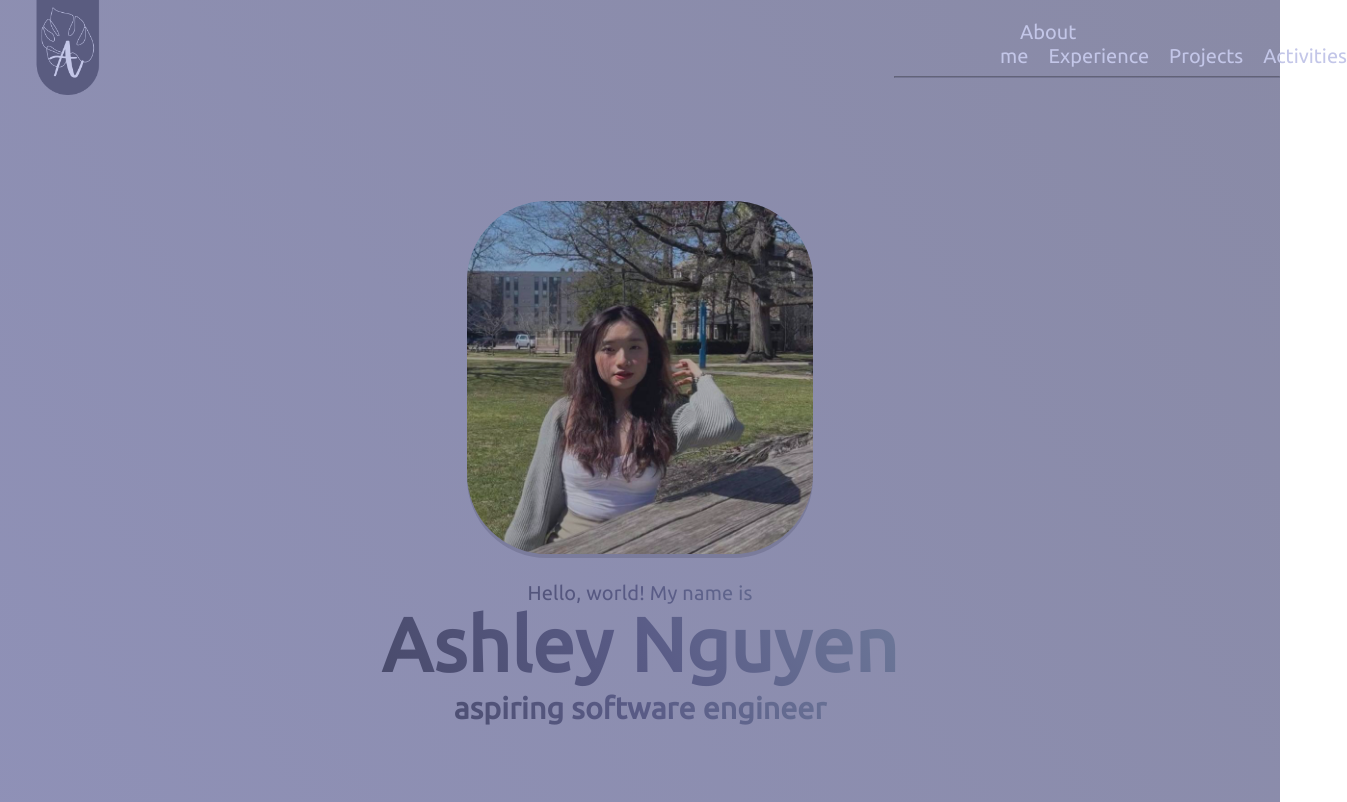
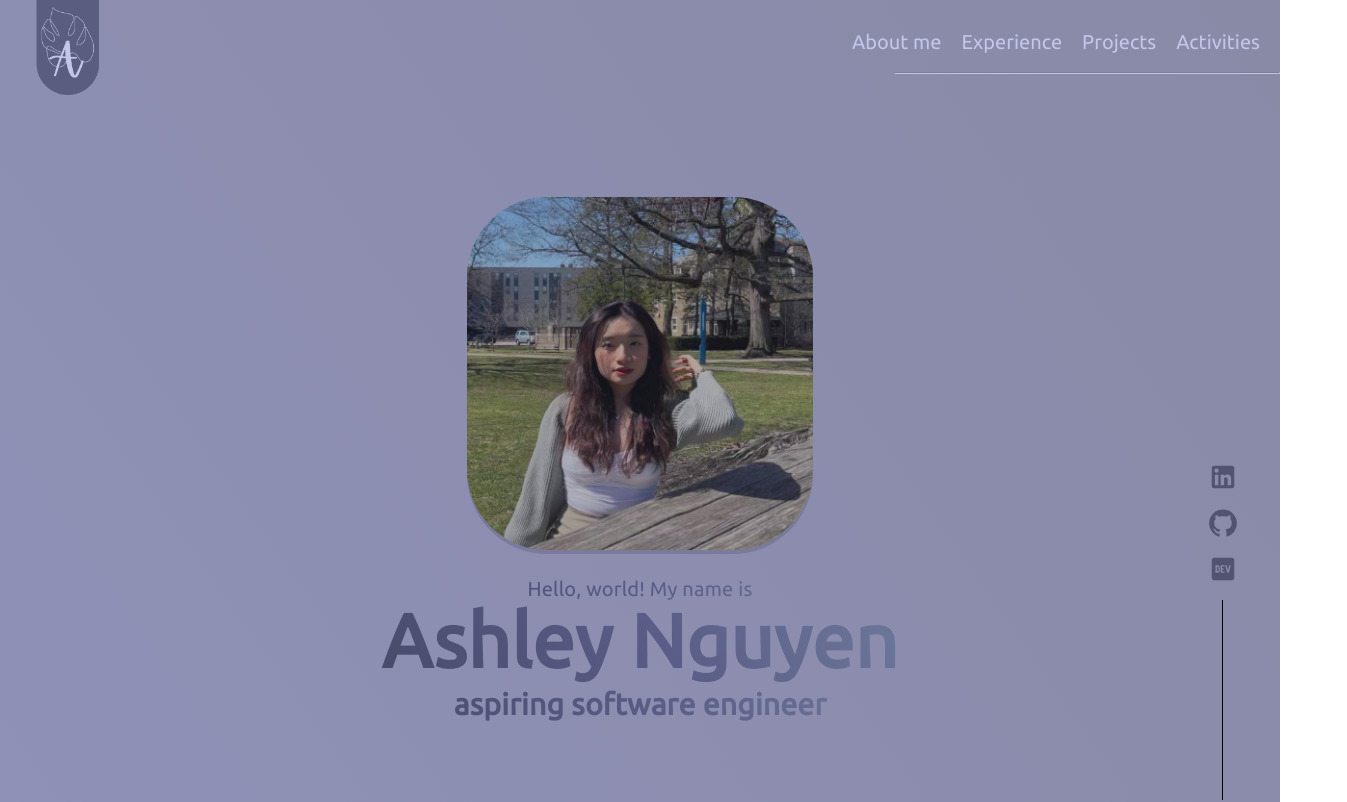
Before and after one commit to diepanh04/portfolio-ashleyng, a React (Create React App) app: page / in a window 1280 px wide. Shown: the top 802 px of the page, 1347 px wide, since content can reach past the window. Built offline with nearby package versions, Linux system fonts and the light colour scheme.

Commit message:
add contact info

```diff
--- a/src/App.js
+++ b/src/App.js
@@ -7,16 +7,12 @@ import Experience from "./components/Experience/Experience";
 import ProjectContainer from "./components/Projects/ProjectContainer";
 import Introduction from './components/Introduction';
 import ActivityContainer from './components/Activity/ActivityContainer';
+import ContactInfo from './components/ContactInfo';
 import Typography from '@mui/material/Typography';
 import './index.css';
 import logo from './assets/images/logo.png';
 
 function App() {
-  const navStyle = {
-    zIndex: 1,
-    marginLeft: 700,
-    marginTop: 30
-  };
   const cardStyle = {
     marginTop: '10%',
     zIndex: 1,
@@ -58,12 +54,10 @@ function App() {
       }}
     >
       <img src={logo} style={{ height: '150px', position: 'absolute', top: -50, left: -20, margin: '10px' }} alt="Logo" />
+      <ContactInfo />
       <NavBar />
       <Container>
         <Grid container>
-          {/* <Grid item style={navStyle}>
-            <NavBar />
-          </Grid> */}
           <Grid item xs={12} style={cardStyle}>
             <HeaderCard />
           </Grid>
--- /dev/null
+++ b/src/components/ContactInfo.js
@@ -0,0 +1,61 @@
+import React, { useState } from 'react';
+import List from '@mui/material/List';
+import ListItem from '@mui/material/ListItem';
+import ListItemIcon from '@mui/material/ListItemIcon';
+import LinkedInIcon from '@mui/icons-material/LinkedIn';
+import GitHubIcon from '@mui/icons-material/GitHub';
+import InstagramIcon from '@mui/icons-material/Instagram';
+import LogoDevIcon from '@mui/icons-material/LogoDev';
+
+const ContactInfo = () => {
+  const [hovered, setHovered] = useState(false);
+  const icon = {
+    fontSize: '30px',
+    color: 'rgb(68,69,97,0.8)',
+    cursor: 'pointer'
+  }
+
+  return (
+    <div style={{ position: 'fixed', bottom: '0', right: '0' }}>
+      <List>
+        <ListItem>
+          <ListItemIcon>
+           <LinkedInIcon
+            sx={icon}
+            onMouseOver={() => setHovered(true)}
+            onMouseLeave={() => setHovered(false)}
+            onClick={() => window.open("https://www.linkedin.com/in/diep-anh-nguyen/", "_blank")}
+          />
+          </ListItemIcon>
+        </ListItem>
+        <ListItem>
+          <ListItemIcon>
+           <GitHubIcon
+            sx={icon}
+            onClick={() => window.open("https://github.com/diepanh04", "_blank")}
+          />
+          </ListItemIcon>
+        </ListItem>
+        <ListItem>
+          <ListItemIcon>
+           <LogoDevIcon
+            sx={icon}
+            onClick={() => window.open("https://dev.to/diepanh04", "_blank")}
+          />
+          </ListItemIcon>
+        </ListItem>
+      </List>
+      <div
+        style={{
+          width: '1px',
+          height: '200px',
+          background: '#000000',
+          marginLeft: '30px',
+          color: 'rgb(68,69,97,0.8)'
+        }}
+      ></div>
+    </div>
+  )
+};
+
+export default ContactInfo;
--- a/src/components/NavBar.js
+++ b/src/components/NavBar.js
@@ -15,9 +15,10 @@ const NavBar = () => {
     <>
       <AppBar position='static' style={{ backgroundColor: 'transparent', boxShadow: 'none' }}>
         <Toolbar disableGutters>
-          <Grid container spacing={3}>
-            <Grid item style={{ marginLeft: 1000, marginTop: 20 }}>
+          <Grid container spacing={3} sx={{ justifyContent: 'right', marginRight: '20px' }}>
+            <Grid item style={{ marginTop: 20 }}>
               {items.map((item) => (
+
                 <Link
                   key={item.id}
                   to={item.id}
@@ -42,7 +43,7 @@ const NavBar = () => {
           </Grid>
         </Toolbar>
       </AppBar>
-      <hr style={{ width: '30%', textAlign: 'right', marginRight: '0', borderColor: 'rgb(68,69,97,0.3)' }} />
+      <hr style={{ width: '30%', textAlign: 'right', marginRight: '0', borderColor: '#C3C6E8' }} />
     </>
   );
 };
```
Also changed, not shown: src/components/ProjectDialog.js (deleted, +0 -47 lines).
